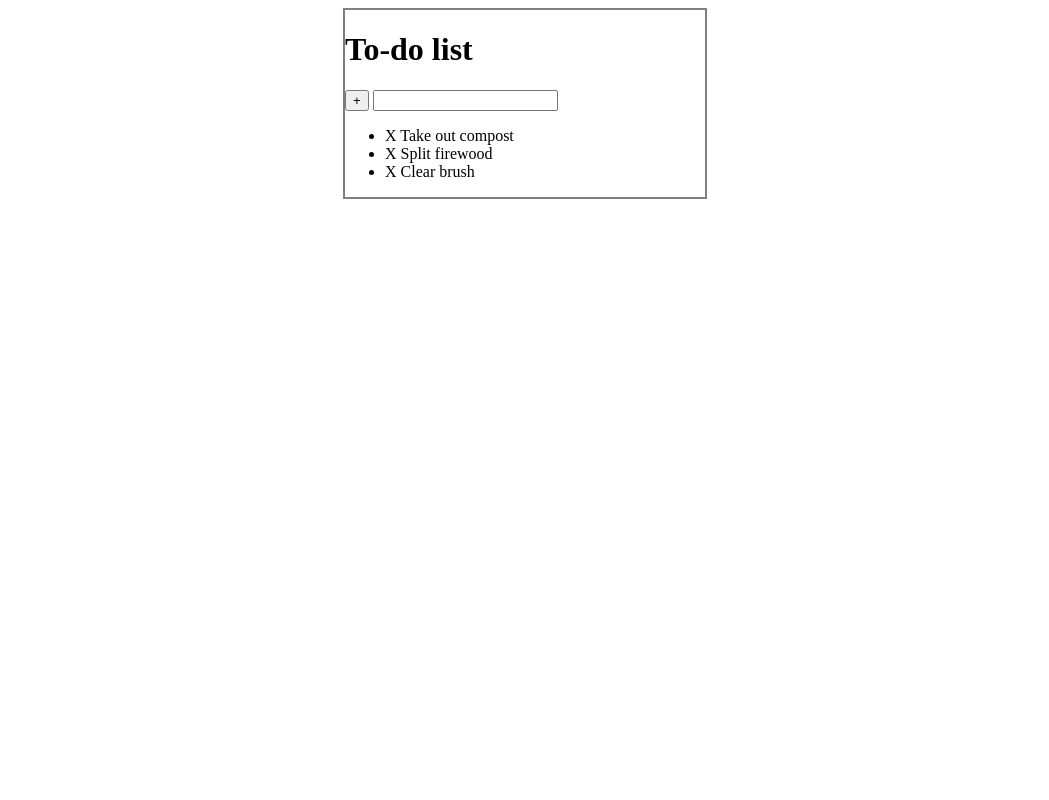
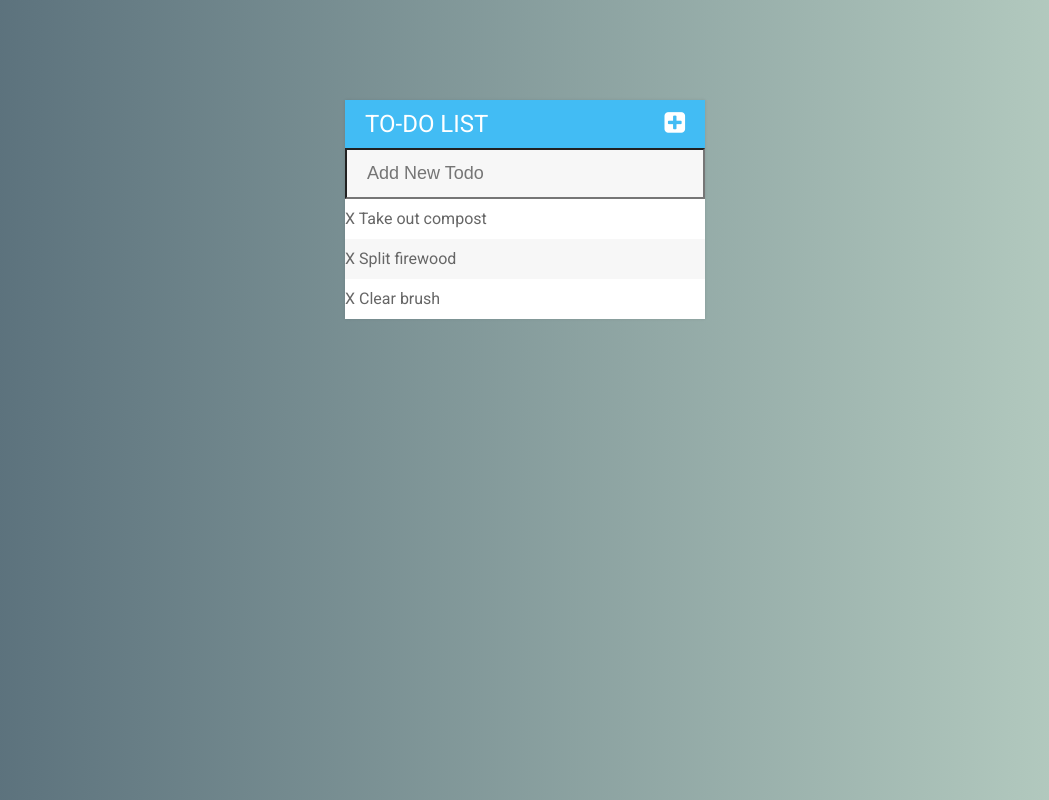
Before and after one commit to kuhlekt1v/todo-list, a plain HTML site: page index.html in a window 1280 px wide. Shown: the whole page, without its empty margins (115-1164 px from the left). Drawn offline with Linux system fonts and the light colour scheme.

Commit message:
Functionality complete/styling

```diff
--- a/assets/css/todos.css
+++ b/assets/css/todos.css
@@ -1,10 +1,63 @@
+h1 {
+  background: #42bcf4;
+  color: white;
+  margin: 0;
+  padding: 10px 20px;
+  text-transform: uppercase;
+  font-size: 24px;
+  font-weight: 400;
+}
+
+.fa-plus-square {
+  float: right;
+}
+
+ul {
+  list-style: none;
+  margin: 0;
+  padding: 0;
+}
+
+li {
+  background: #fff;
+  height: 40px;
+  line-height: 40px;
+  color: #666;
+}
+
+li:nth-child(2n) {
+  background: #f7f7f7;
+}
+
+input {
+  font-size: 18px;
+  color: #42bcf4;
+  background: #f7f7f7;
+  width: 100%;
+  padding: 13px 13px 13px 20px;
+  box-sizing: border-box;
+}
+
+input:focus {
+  background: #fff;
+  border: 3px solid #42bcf4;
+}
+
 #container {
-  border: 2px solid gray;
   width: 360px;
-  margin: 0 auto;
+  margin: 100px auto;
+  background: #f7f7f7;
+  box-shadow: 0 0 3px rgba(0,0,0,0.1)
 }
 
 .completed {
   color: gray;
   text-decoration: line-through;
 }
+
+body {
+  background: #BBD2C5;  /* fallback for old browsers */
+  background: -webkit-linear-gradient(to right, #536976, #BBD2C5);  /* Chrome 10-25, Safari 5.1-6 */
+  background: linear-gradient(to right, #536976, #BBD2C5); /* W3C, IE 10+/ Edge, Firefox 16+, Chrome 26+, Opera 12+, Safari 7+ */
+  font-family: 'Roboto', sans-serif;
+};
--- a/assets/js/todos.js
+++ b/assets/js/todos.js
@@ -1,12 +1,22 @@
 // Check of specific todos by clicking
-$('li').on('click', function(){
+$('ul').on('click', 'li', function(){
   $(this).toggleClass('completed');
 });
 
 // Remove item when X is clicked
-$('span').on('click', function(e){
+$('ul').on('click', 'span', function(e){
   $(this).parent().fadeOut(500, function(){
     $(this).remove();
   });
   event.stopPropagation();
 });
+
+$("input[type='text']").keypress(function(e){
+  if(e.which === 13){
+    // Grabbing new todo text from input
+    var todoText = $(this).val();
+    $(this).val('');
+    // Create a new li and add to ul
+    $('ul').append('<li><span>X</span> ' + todoText + '</li>')
+  }
+});
--- a/index.html
+++ b/index.html
@@ -6,13 +6,14 @@
   <meta http-equiv="X-UA-Compatible" content="ie=edge">
   <title>Todo List</title>
   <link rel="stylesheet" href="assets/css/todos.css">
+  <link href="https://fonts.googleapis.com/css?family=Roboto:400,500,700" rel="stylesheet">
+  <link rel="stylesheet" type='text/css'  href="https://cdnjs.cloudflare.com/ajax/libs/font-awesome/4.7.0/css/font-awesome.css">
   <script type="text/javascript" src="assets/js/lib/jquery-3.3.1.min.js"></script>
 </head>
 <body>
   <div id="container">
-      <h1>To-do list</h1>
-      <button>+</button>
-      <input type="text">
+      <h1>To-do list <i class="fa fa-plus-square"></i></h1>
+      <input type="text" placeholder="Add New Todo">
       <ul>
         <li><span>X</span> Take out compost</li>
         <li><span>X</span> Split firewood</li>
```
